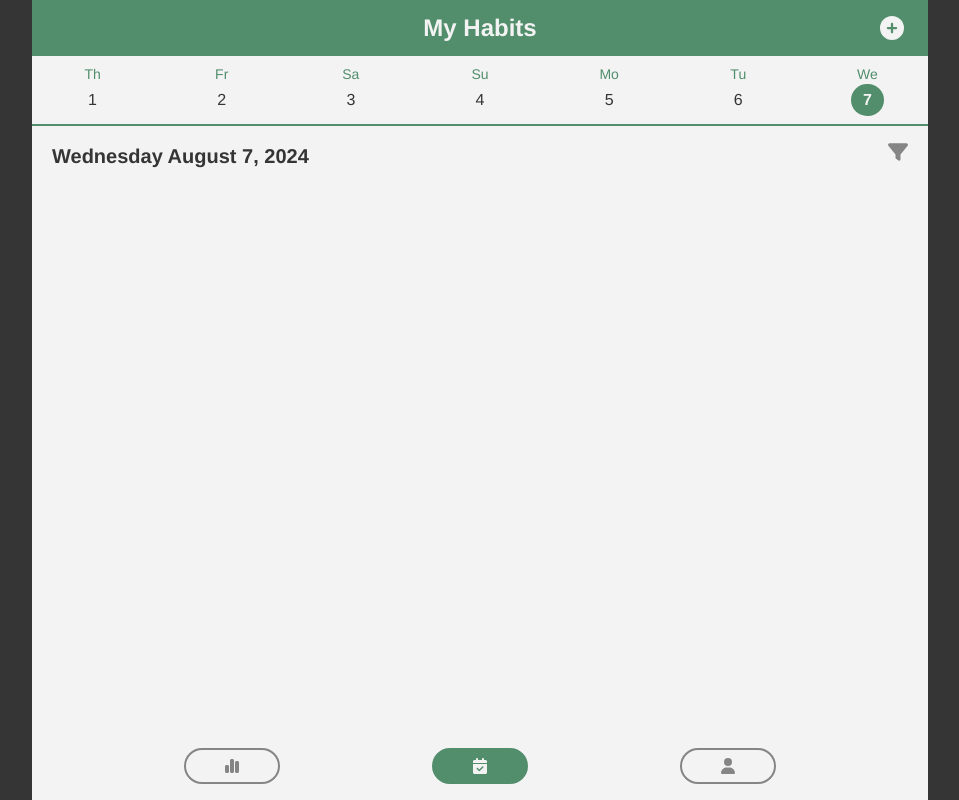
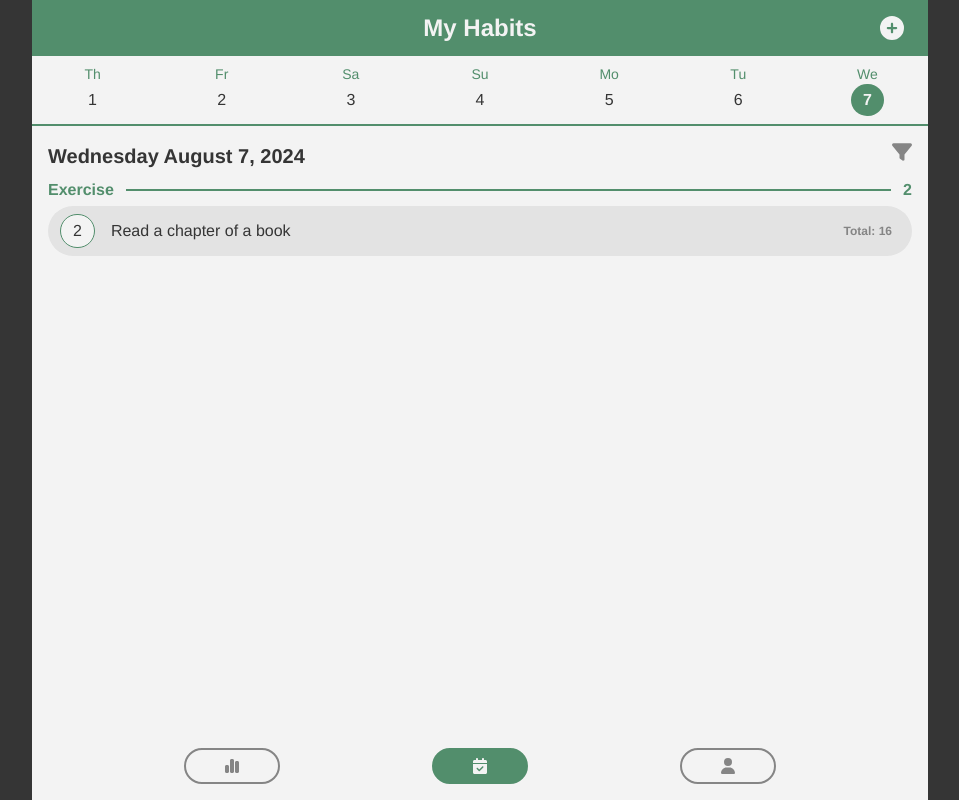
Before and after one commit to cyue49/dailyrhythm, a React (Create React App) app in the folder frontend/: page /myhabits in a window 1280 px wide. Shown: the whole page, without its empty margins (160-1119 px from the left). Built offline with nearby package versions, Linux system fonts and the light colour scheme.

Commit message:
added ui for category divider and habit card

```diff
--- /dev/null
+++ b/frontend/src/components/myhabits/CategoryDivider.js
@@ -0,0 +1,18 @@
+import React from 'react'
+import HabitCard from './HabitCard'
+
+const CategoryDivider = ({ categoryID }) => {
+    return (
+        <div className='center-of-div flex-col flex-nowrap w-full gap-1'>
+            <div className='flex flex-row flex-nowrap w-full justify-center items-center gap-3'>
+                <div className='text-appGreen font-bold'>Exercise</div>
+                <div className='center-of-div h-[2px] bg-appGreen flex-1'> </div>
+                <div className='text-appGreen font-bold'>2</div>
+            </div>
+            <HabitCard />
+        </div>
+
+    )
+}
+
+export default CategoryDivider
--- /dev/null
+++ b/frontend/src/components/myhabits/HabitCard.js
@@ -0,0 +1,13 @@
+import React from 'react'
+
+const HabitCard = () => {
+    return (
+        <div className='w-full flex flex-row flex-nowrap items-center justify-between px-3 py-2 gap-4 rounded-full bg-appGray-1'>
+            <div className='rounded-full border border-appGreen bg-appWhite px-3 py-1'>2</div>
+            <div className='flex-1 truncate'>Read a chapter of a book</div>
+            <div className='text-xs text-appGray-3 pr-2 font-bold'>Total: 16</div>
+        </div>
+    )
+}
+
+export default HabitCard
--- a/frontend/src/pages/MyHabits.js
+++ b/frontend/src/pages/MyHabits.js
@@ -6,6 +6,7 @@ import { faFilter } from '@fortawesome/free-solid-svg-icons'
 import { useNavigate } from 'react-router-dom'
 import WeeklyCalendar from '../components/myhabits/WeeklyCalendar'
 import { weekDaysLong, monthsLong } from '../assets/data/dates'
+import CategoryDivider from '../components/myhabits/CategoryDivider'
 
 const MyHabits = () => {
     const [currentDay, setCurrentDay] = useState(new Date())
@@ -22,11 +23,12 @@ const MyHabits = () => {
             <TopBar icons={['plus']} title={'My Habits'} plusOnclick={() => console.log('plus clicked')} />
             <div className='w-full max-w-4xl h-screen bg-appWhite overflow-y-hidden flex flex-col gap-4 mt-[56px]'>
                 <WeeklyCalendar currentDay={currentDay} setCurrentDay={setCurrentDay} />
-                <div className='flex flex-col items-start justify-start px-3 lg:px-5 pb-4'>
+                <div className='flex flex-col items-start justify-start gap-2 px-4 pb-4'>
                     <div className='w-full text-xl font-bold flex flex-row justify-between'>
                         <div>{formatDate(currentDay)}</div>
                         <FontAwesomeIcon className='text-appGray-3' icon={faFilter} />
                     </div>
+                    <CategoryDivider />
                 </div>
             </div>
             <BottomBar current={2} />
```
